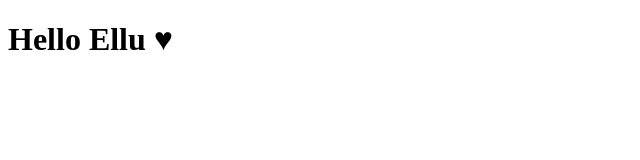
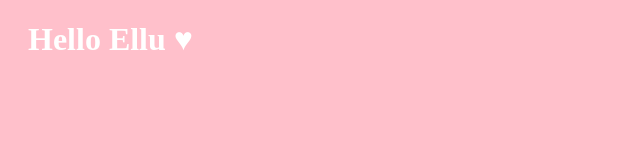
Before and after one commit to Wilssoni/Wilssoni.github.io, a plain HTML site: page index.html in a window 1280 px wide. Shown: the whole page, without its empty margins (0-640 px from the left). Drawn offline with Linux system fonts and the light colour scheme; files that its build step writes are made by us from their sources.

Commit message:
CSS name spelled wrong
Signed-off-by: Wilssoni <wilssoni@gmail.com>

```diff
--- a/index.html
+++ b/index.html
@@ -7,7 +7,7 @@
   <title>Wilssoni's GitRepoPage</title>
   <meta name="description" content="Wilssoni's GitRepoPage">
   <meta name="author" content="Wilssoni">
-  <link rel="stylesheet" type="text/css" href="muntyyli.css">
+  <link rel="stylesheet" type="text/css" href="muntyylit.css">
 
 </head>
 
```
